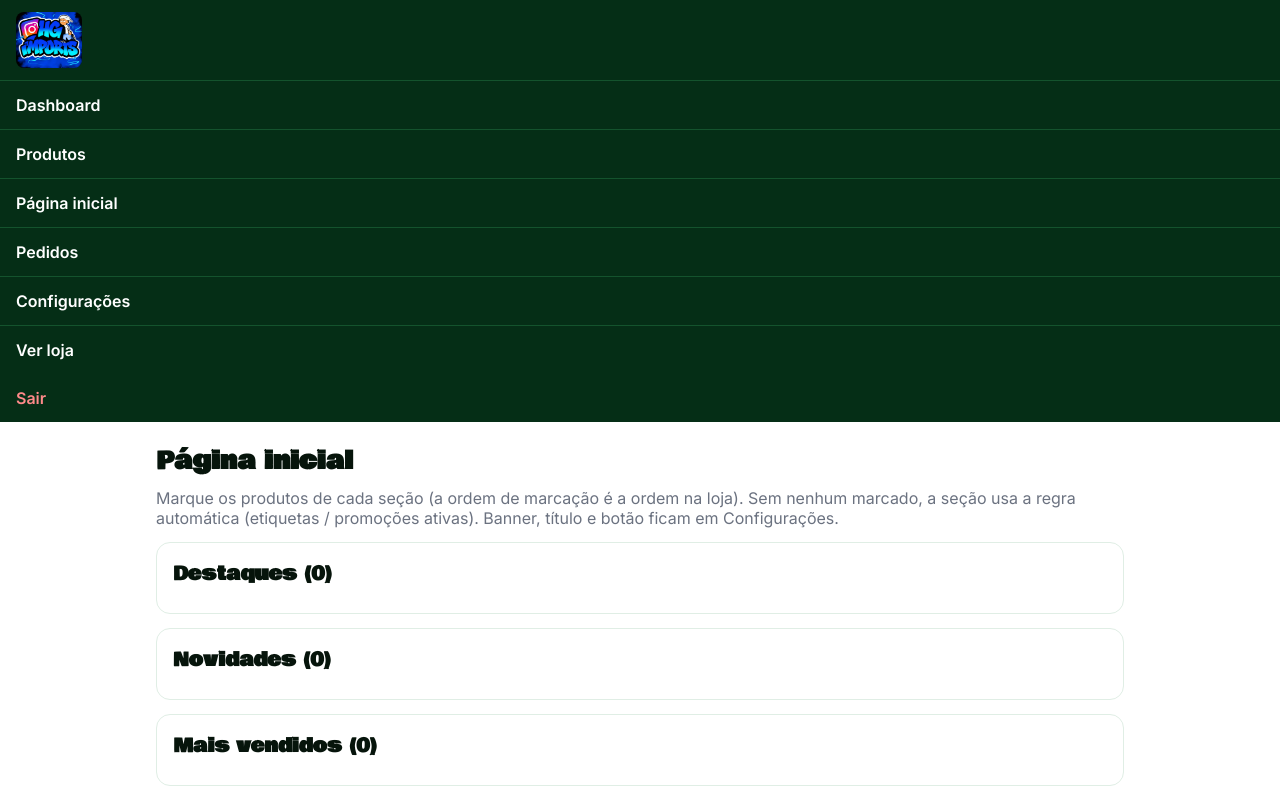
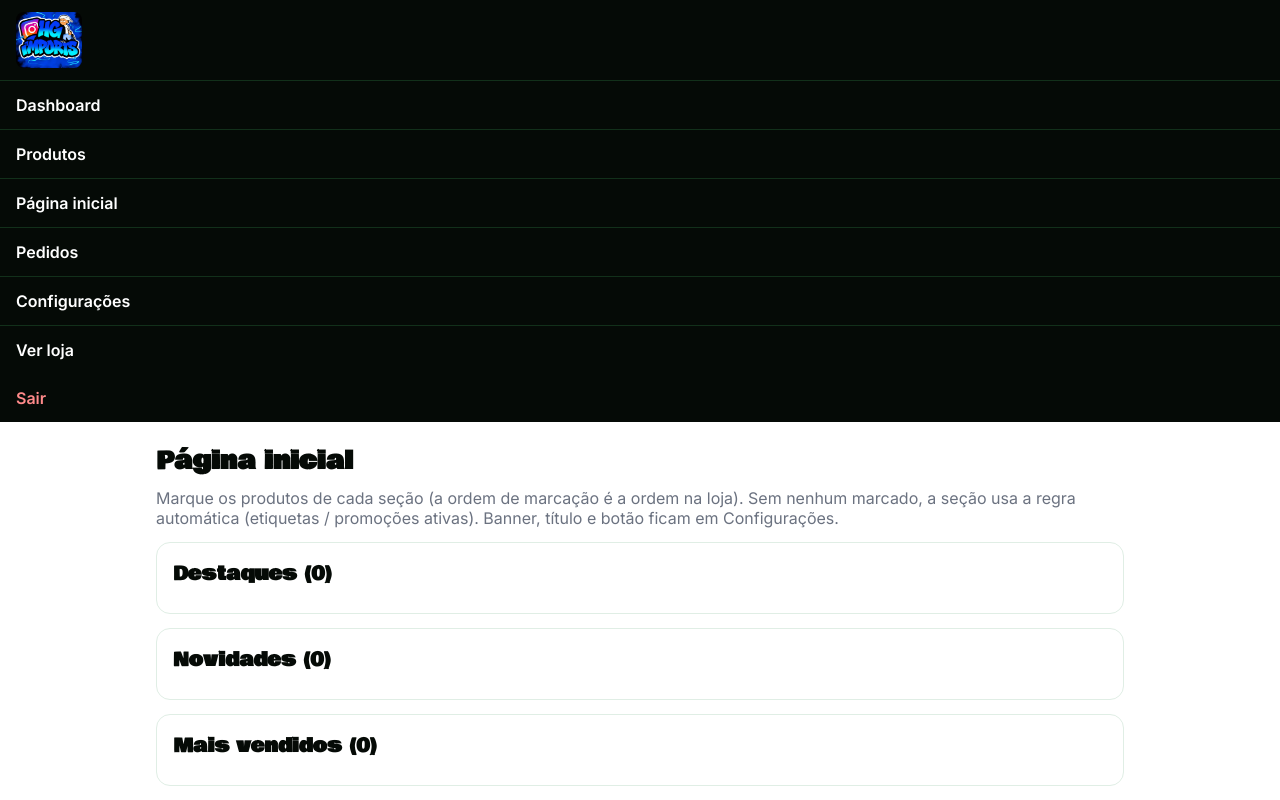
Before and after one commit to rootel54-collab/hg-imports, a Next.js app: page /admin/home in a window 1280 px wide. Shown: the top 800 px of the page. Built offline with nearby package versions, Linux system fonts and the light colour scheme; no server answers; the database is empty.

Commit message:
Use brand neon green and DH store profile photo as tab icon
Co-Authored-By: Claude Sonnet 5.5 <noreply@anthropic.com>
Claude-Session: https://claude.ai/code/session_01HzP7hMgm2KdjC5T5GZsNGf

```diff
--- a/app/(shop)/page.js
+++ b/app/(shop)/page.js
@@ -14,14 +14,14 @@ export default async function Home(){
  const ig=J('insta_images')
  const hasImg=!!s.hero_image
  return <>
-  {hasImg&&<section style={{background:'#052e16'}}><Image src={s.hero_image} alt={s.store_name} width={1536} height={1024} priority sizes="100vw" style={{width:'100%',height:'auto',maxWidth:1200,margin:'0 auto'}}/></section>}
+  {hasImg&&<section style={{background:'#050a06'}}><Image src={s.hero_image} alt={s.store_name} width={1536} height={1024} priority sizes="100vw" style={{width:'100%',height:'auto',maxWidth:1200,margin:'0 auto'}}/></section>}
   <section className="hero" style={hasImg?{padding:'28px 0 36px'}:undefined}><div className="wrap">
    {s.hero_title&&<h1 style={hasImg?{fontSize:'clamp(24px,5.5vw,44px)'}:undefined}>{s.hero_title}</h1>}
    {s.hero_sub&&<p>{s.hero_sub}</p>}
    <Link className="btn" href="/catalogo">{s.hero_cta}</Link></div></section>
   <Sec t="Destaques" l={pick('home_destaques',P.filter(p=>p.is_featured))} href="/catalogo"/>
   <Sec t="Novidades" l={pick('home_novidades',P.filter(p=>p.is_new))} href="/catalogo?f=novo"/>
-  {C.length>0&&<section className="wrap sec"><div className="sh"><h2>Categorias</h2></div><div className="cats">{C.map(c=><Link key={c.id} href={`/catalogo?c=${encodeURIComponent(c.name)}`} className="cat" style={c.image_url?{backgroundImage:`linear-gradient(#0000,#052e16bb),url(${c.image_url})`}:undefined}>{c.name}</Link>)}</div></section>}
+  {C.length>0&&<section className="wrap sec"><div className="sh"><h2>Categorias</h2></div><div className="cats">{C.map(c=><Link key={c.id} href={`/catalogo?c=${encodeURIComponent(c.name)}`} className="cat" style={c.image_url?{backgroundImage:`linear-gradient(#0000,#050a06bb),url(${c.image_url})`}:undefined}>{c.name}</Link>)}</div></section>}
   <Sec t="Mais vendidos" l={pick('home_vendidos',P.filter(p=>p.is_bestseller))} href="/catalogo?f=vendidos"/>
   <Sec t="Promoções" l={pick('home_promo',P.filter(p=>pricing(p).on))} href="/catalogo?f=promo"/>
   <section className="insta"><h2>Siga a gente no Instagram</h2><p style={{marginBottom:22}}>{s.instagram_handle}</p>
--- a/app/admin/(panel)/layout.js
+++ b/app/admin/(panel)/layout.js
@@ -4,9 +4,9 @@ import Image from 'next/image'
 import {sb} from '@/lib/browser'
 const L=[['Dashboard','/admin'],['Produtos','/admin/produtos'],['Página inicial','/admin/home'],['Pedidos','/admin/pedidos'],['Configurações','/admin/config'],['Ver loja','/']]
 export default function Layout({children}){
- const a={display:'block',padding:'14px 16px',color:'#fff',fontWeight:600,fontSize:16,borderTop:'1px solid #14532d'}
- return <><nav style={{background:'#052e16'}}>
+ const a={display:'block',padding:'14px 16px',color:'#fff',fontWeight:600,fontSize:16,borderTop:'1px solid #12301a'}
+ return <><nav style={{background:'#050a06'}}>
   <div style={{padding:'12px 16px'}}><Image src="/logo.jpg" alt="DH store" width={1600} height={1362} style={{height:56,width:'auto',borderRadius:8}}/></div>
   {L.map(([t,h])=><Link key={h} href={h} style={a}>{t}</Link>)}
-  <button onClick={async()=>{await sb().auth.signOut();location.href='/admin/login'}} style={{...a,width:'100%',textAlign:'left',background:'none',border:0,borderTop:'1px solid #14532d',cursor:'pointer',color:'#ff8a8a',fontFamily:'inherit'}}>Sair</button>
+  <button onClick={async()=>{await sb().auth.signOut();location.href='/admin/login'}} style={{...a,width:'100%',textAlign:'left',background:'none',border:0,borderTop:'1px solid #12301a',cursor:'pointer',color:'#ff8a8a',fontFamily:'inherit'}}>Sair</button>
  </nav><div className="adm">{children}</div></>}
--- a/app/globals.css
+++ b/app/globals.css
@@ -1,4 +1,4 @@
-:root{--blue:#16a34a;--cyan:#4ade80;--ink:#052e16;--fg:#06140b;--mut:#6b7280;--line:#e0eee5;--r:14px}
+:root{--blue:#2fe10b;--cyan:#8dff3f;--ink:#050a06;--fg:#050a06;--mut:#6b7280;--line:#e0eee5;--r:14px}
 *{box-sizing:border-box;margin:0}body{font-family:var(--body),system-ui,sans-serif;color:var(--fg);background:var(--bg);-webkit-tap-highlight-color:transparent}
 h1,h2,h3,.btn{font-family:var(--display),system-ui,sans-serif}
 a{color:inherit;text-decoration:none}img{max-width:100%;display:block}button{font:inherit}
@@ -9,12 +9,12 @@ header{background:var(--ink);color:#fff;position:sticky;top:0;z-index:30}
 .bar{display:flex;align-items:center;gap:14px;height:70px}
 .bar nav{display:flex;gap:20px;font-size:14px;font-weight:600;flex:1;margin-left:10px}
 .bar nav a{transition:color .2s}.bar nav a:hover{color:var(--cyan)}
-.bar form{width:170px}.bar input{background:#0a3d1f;border-color:#166534;color:#fff;padding:8px 12px;border-radius:99px}
+.bar form{width:170px}.bar input{background:#0b1f10;border-color:#1d5a26;color:#fff;padding:8px 12px;border-radius:99px}
 .ic{position:relative;font-size:21px;padding:8px}.ic b{position:absolute;top:0;right:-2px;background:var(--cyan);color:var(--ink);font:700 11px system-ui;border-radius:9px;padding:1px 5px}
 .burger{display:none;background:none;border:0;color:#fff;font-size:28px;padding:6px}
-@media(max-width:860px){.burger{display:block}.bar nav{display:none;position:absolute;top:70px;left:0;right:0;background:var(--ink);flex-direction:column;padding:8px 20px 20px;margin:0;gap:0}.bar nav.open{display:flex}.bar nav a{padding:14px 0;border-bottom:1px solid #14532d;font-size:16px}.bar form{display:none}.bar>a:first-child{flex:1}}
-.btn{display:inline-block;background:linear-gradient(90deg,var(--blue),var(--cyan));color:#fff;border:0;border-radius:99px;padding:15px 28px;letter-spacing:.5px;cursor:pointer;transition:transform .2s,box-shadow .2s;text-align:center}
-.btn:hover{transform:translateY(-2px);box-shadow:0 10px 26px #16a34a55}.btn.wa{background:#1fb855}.btn.out{background:none;color:var(--fg);border:2px solid var(--fg)}.btn.blk{display:block;width:100%}.btn:disabled{opacity:.45;pointer-events:none}
+@media(max-width:860px){.burger{display:block}.bar nav{display:none;position:absolute;top:70px;left:0;right:0;background:var(--ink);flex-direction:column;padding:8px 20px 20px;margin:0;gap:0}.bar nav.open{display:flex}.bar nav a{padding:14px 0;border-bottom:1px solid #12301a;font-size:16px}.bar form{display:none}.bar>a:first-child{flex:1}}
+.btn{display:inline-block;background:linear-gradient(90deg,var(--blue),var(--cyan));color:var(--ink);border:0;border-radius:99px;padding:15px 28px;letter-spacing:.5px;cursor:pointer;transition:transform .2s,box-shadow .2s;text-align:center}
+.btn:hover{transform:translateY(-2px);box-shadow:0 10px 26px #2fe10b55}.btn.wa{background:#1fb855;color:#fff}.btn.out{background:none;color:var(--fg);border:2px solid var(--fg)}.btn.blk{display:block;width:100%}.btn:disabled{opacity:.45;pointer-events:none}
 .hero{background:linear-gradient(120deg,var(--ink) 30%,var(--blue));color:#fff;padding:90px 0 100px;background-size:cover;background-position:center}
 .hero h1{font-size:clamp(38px,8vw,84px);line-height:.95;max-width:760px;margin-bottom:16px;text-transform:uppercase}.hero p{font-size:18px;max-width:460px;margin-bottom:28px;opacity:.9}
 .sh{display:flex;justify-content:space-between;align-items:end;margin-bottom:18px}.sh h2{font-size:clamp(24px,4vw,36px);text-transform:uppercase}.sh a{color:var(--blue);font-weight:700}
@@ -26,11 +26,11 @@ header{background:var(--ink);color:#fff;position:sticky;top:0;z-index:30}
 .fv{position:absolute;top:6px;right:6px;background:#fff;border:0;border-radius:50%;width:36px;height:36px;font-size:17px;cursor:pointer;box-shadow:0 2px 8px #0002}
 .cats{display:grid;grid-template-columns:repeat(auto-fit,minmax(160px,1fr));gap:14px}.cat{aspect-ratio:1;border-radius:var(--r);background:linear-gradient(140deg,var(--blue),var(--ink)) center/cover;color:#fff;display:flex;align-items:end;padding:16px;font:24px var(--display);text-transform:uppercase;transition:transform .25s}.cat:hover{transform:scale(1.03)}
 .insta{background:var(--ink);color:#fff;text-align:center;padding:64px 16px}.insta h2{font-size:clamp(26px,5vw,44px);margin-bottom:18px;text-transform:uppercase}
-footer{background:var(--ink);color:#bbf7d0;padding:40px 0 90px;font-size:14px;border-top:1px solid #14532d}.fg{display:grid;grid-template-columns:repeat(auto-fit,minmax(200px,1fr));gap:26px}.fg a:hover{color:var(--cyan)}.fg p{margin:6px 0}
+footer{background:var(--ink);color:#bbf7d0;padding:40px 0 90px;font-size:14px;border-top:1px solid #12301a}.fg{display:grid;grid-template-columns:repeat(auto-fit,minmax(200px,1fr));gap:26px}.fg a:hover{color:var(--cyan)}.fg p{margin:6px 0}
 .wafl{position:fixed;right:16px;bottom:16px;z-index:40;background:#1fb855;width:58px;height:58px;border-radius:50%;display:grid;place-items:center;font-size:30px;box-shadow:0 8px 24px #0005;transition:transform .2s}.wafl:hover{transform:scale(1.08)}
 .pg{display:grid;grid-template-columns:1fr 1fr;gap:36px;padding:28px 16px}@media(max-width:800px){.pg{grid-template-columns:1fr}}
 .gal .main{aspect-ratio:3/4;border-radius:var(--r);overflow:hidden;background:var(--soft)}.gal .main img{width:100%;height:100%;object-fit:cover}.th{display:flex;gap:8px;margin-top:8px;overflow-x:auto}.th button{border:2px solid transparent;border-radius:10px;padding:0;width:68px;flex:none;overflow:hidden;background:none}.th .on{border-color:var(--blue)}
-.chips{display:flex;flex-wrap:wrap;gap:8px;margin:8px 0 16px}.chip{border:2px solid var(--line);background:var(--bg);color:var(--fg);border-radius:10px;padding:10px 16px;min-width:48px;cursor:pointer;font-weight:600}.chip.on{border-color:var(--blue);background:var(--blue);color:#fff}.chip:disabled{text-decoration:line-through;opacity:.4}
+.chips{display:flex;flex-wrap:wrap;gap:8px;margin:8px 0 16px}.chip{border:2px solid var(--line);background:var(--bg);color:var(--fg);border-radius:10px;padding:10px 16px;min-width:48px;cursor:pointer;font-weight:600}.chip.on{border-color:var(--blue);background:var(--blue);color:var(--ink)}.chip:disabled{text-decoration:line-through;opacity:.4}
 .tm{background:var(--ink);color:var(--cyan);padding:10px 14px;border-radius:10px;font-weight:700;margin:12px 0}
 .row{display:flex;gap:10px;flex-wrap:wrap}.row>*{flex:1}
 .filters{display:grid;grid-template-columns:repeat(auto-fit,minmax(130px,1fr));gap:8px;margin-bottom:20px}
@@ -42,5 +42,5 @@ label{display:block;font-size:13px;font-weight:600;margin:10px 0 4px}.ck{display
 @media(prefers-reduced-motion:reduce){*{transition:none!important;animation:none!important}}
 
 :root{--bg:#fff;--soft:#ecf7ef}
-[data-theme=dark]{--bg:#06140b;--soft:#0f2a18;--fg:#ecfdf5;--line:#1e4d2b;--mut:#9ac4a8}
+[data-theme=dark]{--bg:#050a06;--soft:#0e1a10;--fg:#ecfdf5;--line:#1d3a22;--mut:#9ac4a8}
 .igrid{display:grid;grid-template-columns:repeat(auto-fit,minmax(120px,1fr));gap:8px;max-width:900px;margin:0 auto 26px}.igrid img{aspect-ratio:1;object-fit:cover;border-radius:12px;width:100%;transition:transform .3s}.igrid img:hover{transform:scale(1.04)}
```
Also changed, not shown: app/icon.jpg (deleted), app/icon.png (added).
